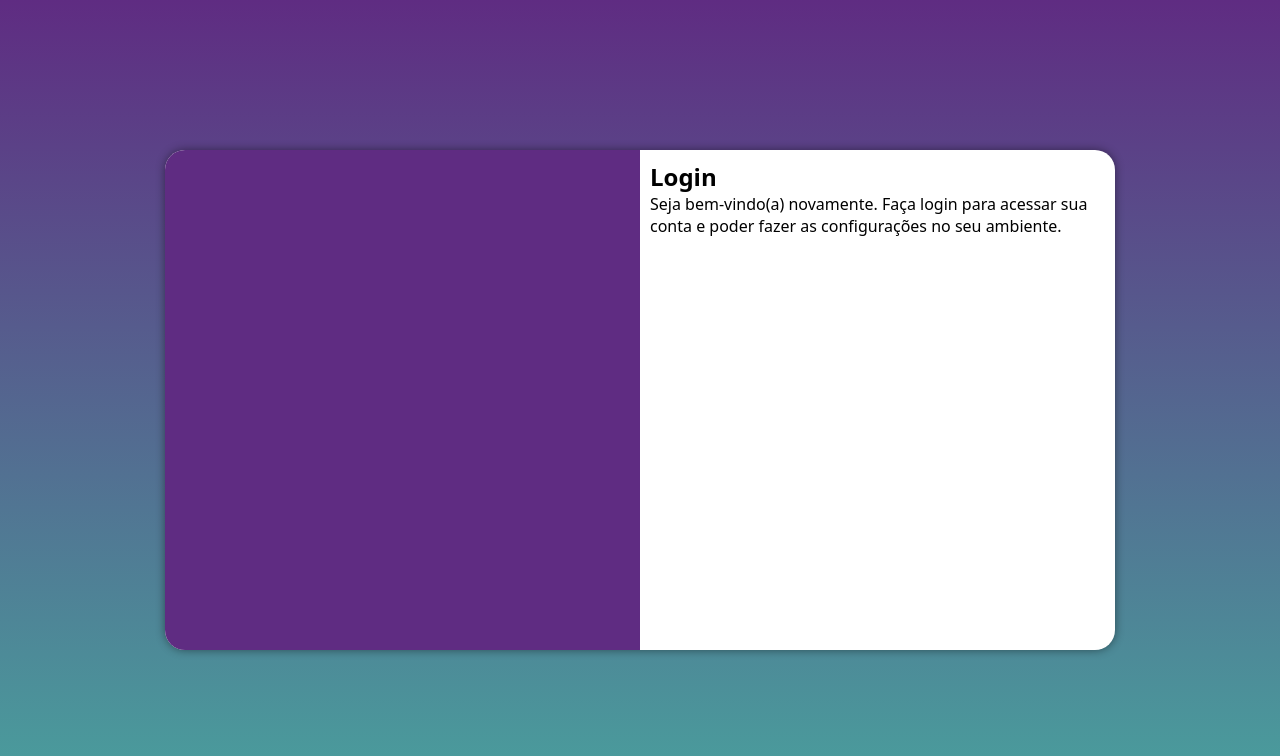
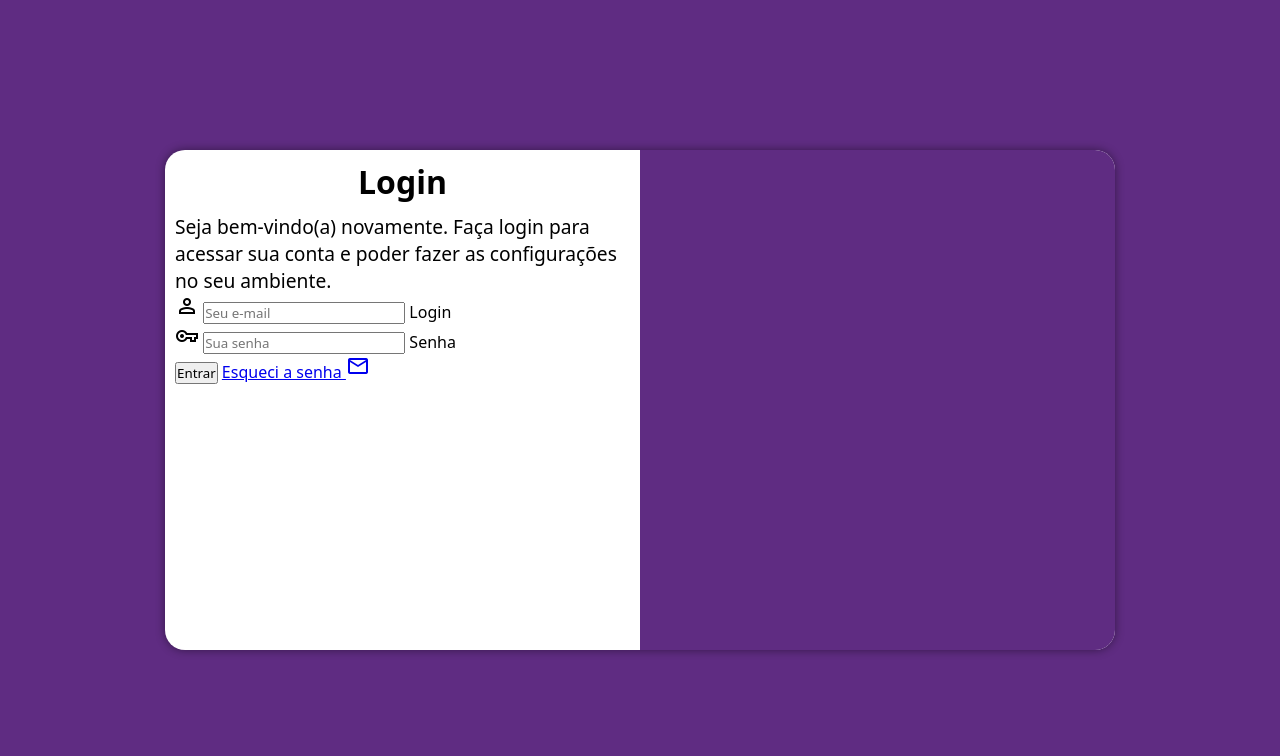
Before and after one commit to atylayuri/projeto-login, a plain HTML site: page index.html in a window 1280 px wide. Drawn offline with nearby package versions, Linux system fonts and the light colour scheme.

Commit message:
criei o formulario

```diff
--- a/estilos/media-query.css
+++ b/estilos/media-query.css
@@ -29,26 +29,33 @@ Grandes telas: 1200px;
         float: right;
         width: 70%;
     }
+
 }
 
 @media screen and (min-width:992px) {
 
-    body{
-        background-image: linear-gradient(to top, #49a09d, #5f2c82);
-    }
+
 
     section#login{
         width: 950px;
     }
 
     section#login > div#imagem{
-        float: left;
+        float: right;
         width: 50%;
         height: 100%;
     }
 
     #login > #formulario {
-        float: right;
+        float: left;
         width: 50%;
     }
+
+    div#formulario > h1 {
+        font-size: 2em;
+    }
+
+    #formulario > p {
+        font-size: 1.2em;
+    }
 }
--- a/estilos/style.css
+++ b/estilos/style.css
@@ -27,7 +27,7 @@ main {
 }
 
 section#login {
-    width: 250px;
+    width: 251px;
     height: 500px;
     background-color: white;
     border-radius: 20px;
@@ -55,3 +55,12 @@ section#login {
     display: block;
     padding: 10px;
 }
+
+#formulario > h1{
+    text-align: center;
+    margin-bottom: 10px;
+}
+
+#formulario > p {
+    font-size: 0.8em;
+}
--- a/index.html
+++ b/index.html
@@ -4,6 +4,7 @@
     <meta charset="UTF-8">
     <meta name="viewport" content="width=device-width, initial-scale=1.0">
     <title>Login</title>
+    <link rel="stylesheet" href="https://fonts.googleapis.com/css2?family=Material+Symbols+Outlined:opsz,wght,FILL,GRAD@20..48,100..700,0..1,-50..200" />
     <link rel="stylesheet" href="estilos/style.css">
     <link rel="stylesheet" href="estilos/media-query.css">
 </head>
@@ -18,8 +19,25 @@
                 <p>
                     Seja bem-vindo(a) novamente. Faça login para acessar sua conta e poder fazer as configurações no seu ambiente.
                 </p>
-                <form action="login.php" method="post">
-
+                <form action="login.php" method="post" autocomplete="on">
+                    <div class="campo">
+                        <i class="material-symbols-outlined"> person
+                        </i>
+                        <input type="email" name="email" id="iemail" placeholder="Seu e-mail" autocomplete="email" required maxlength="20">
+                        <label for="iemail">Login</label>
+                    </div>
+                    <div>
+                        <i class="material-symbols-outlined"> vpn_key
+                        </i>
+                        <input type="password" name="sen" id="isen" placeholder="Sua senha" autocomplete="current-password" required minlength="8" maxlength="20">
+                        <label for="isen">Senha</label>
+                    </div>
+                    <div>
+                        <input type="submit" value="Entrar">
+                        <a href="esqueci.html">
+                            Esqueci a senha <i class="material-symbols-outlined">mail</i>
+                        </a>
+                    </div>
                 </form>
             </div>
         </section>
```
